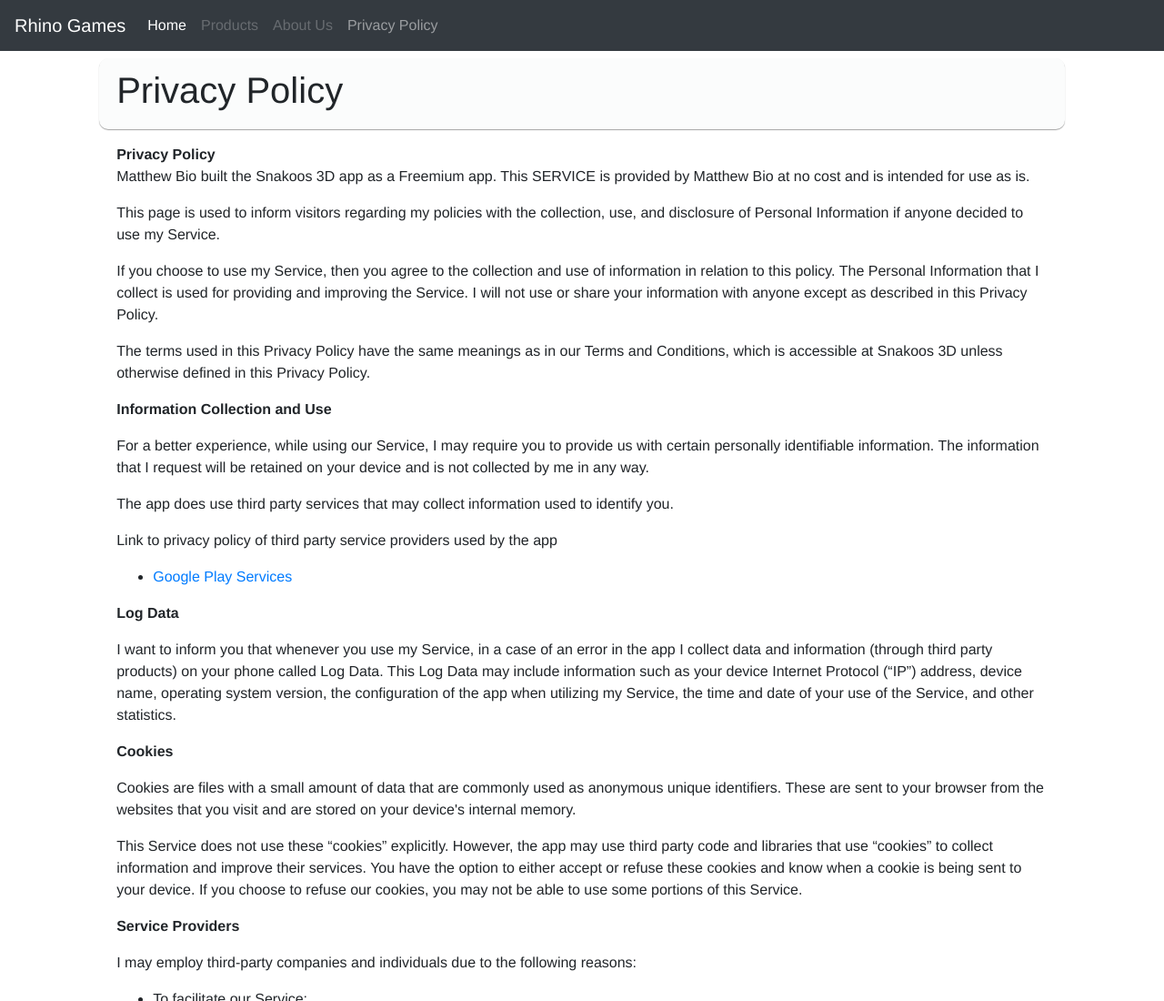
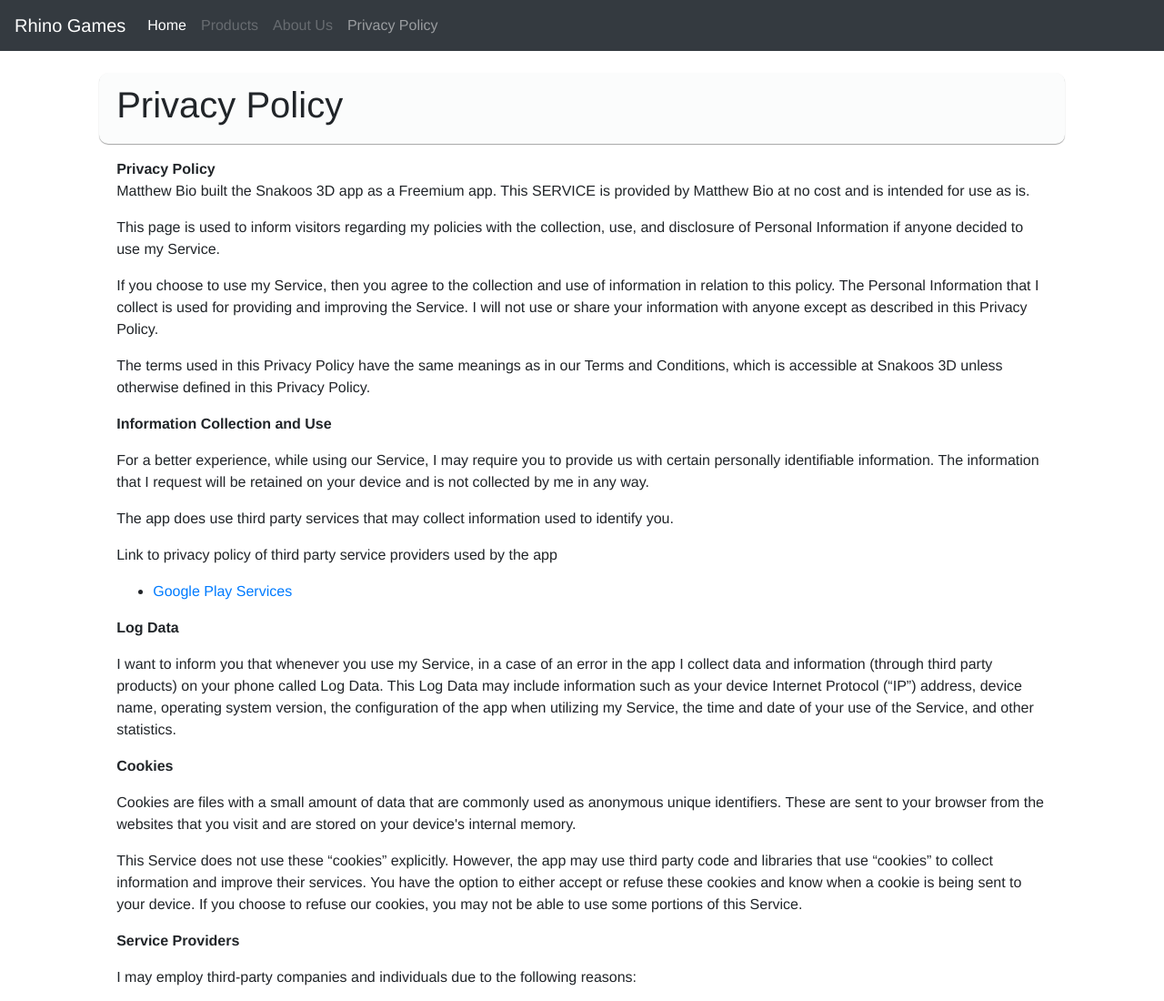
Before and after one commit to rhinogames/rhinogames.github.io, a plain HTML site: page privacy_policy.html in a window 1280 px wide. Shown: the top 1100 px of the page at 91% size. Drawn offline with nearby package versions, Linux system fonts and the light colour scheme.

Commit message:
Style policies

```diff
--- a/css/style.css
+++ b/css/style.css
@@ -3,7 +3,7 @@
     padding: 0.7em 1.2em;
     border-radius: 10px;
     box-shadow: 0 1px 1px rgba(0,0,0,0.16), 0 1px 1px rgba(0,0,0,0.23);
-    margin: 0em 0em 1em 0em;
+    margin: 1em 0em;
 }
 
 .starter-template {
```
